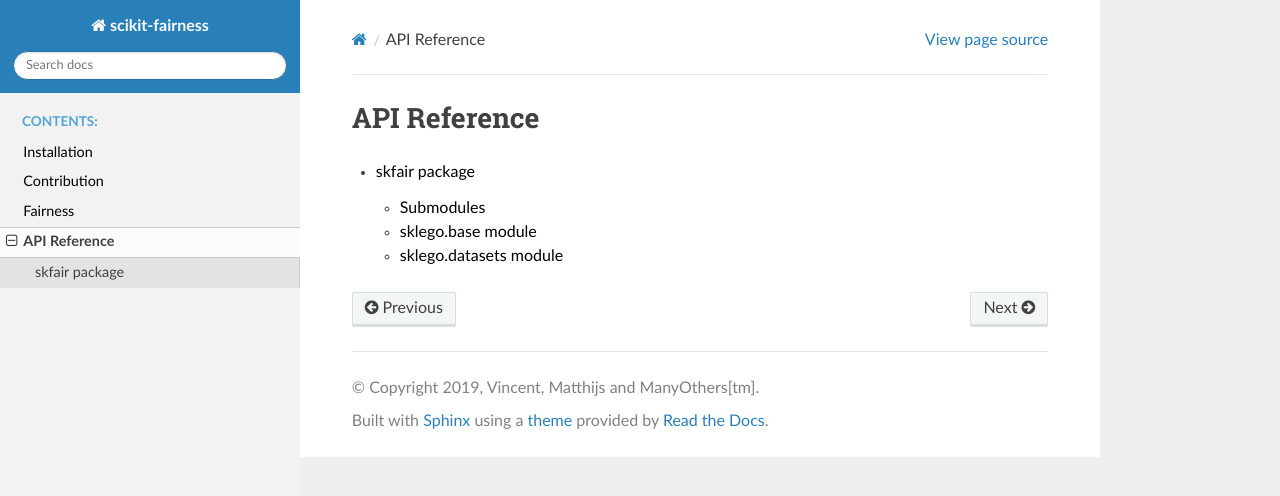
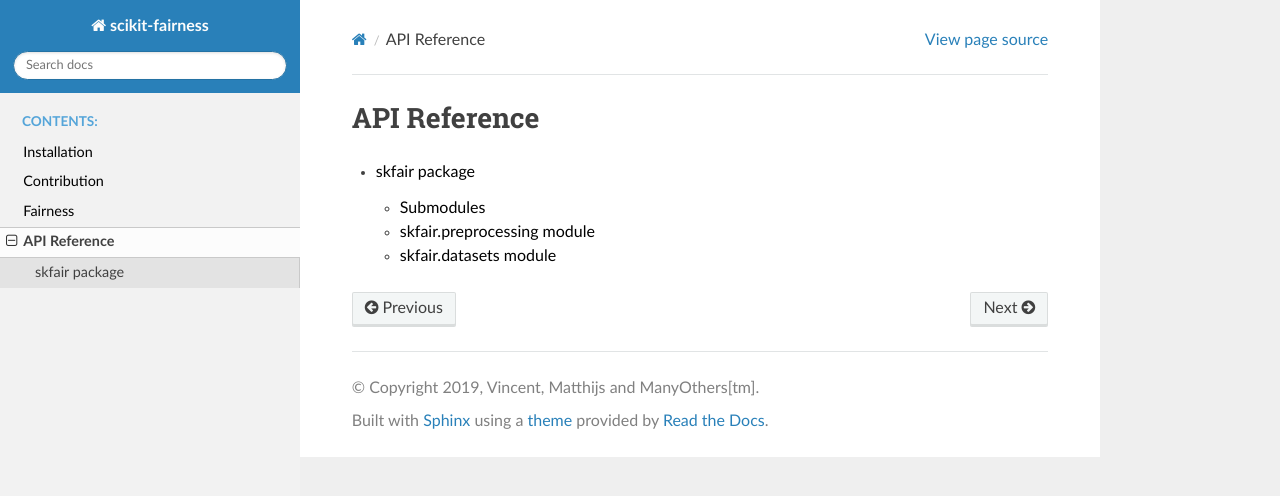
Before and after one commit to koaning/scikit-fairness, a Sphinx documentation site: the page built from doc/api/modules.rst, in a window 1280 px wide. Shown: the top 496 px of the page. Built offline with Sphinx 7.4.7 and the Read the Docs theme 2.0.0, drawn with Linux system fonts in a browser that asks for light colours.

Commit message:
itrenders

```diff
--- a/doc/api/API Reference.rst
+++ b/doc/api/API Reference.rst
@@ -5,7 +5,7 @@ Submodules
 ----------
 
 
-sklego.base module
+skfair.preprocessing module
 ----------------------
 
 .. automodule:: skfair.preprocessing
@@ -13,7 +13,7 @@ sklego.base module
     :undoc-members:
     :show-inheritance:
 
-sklego.datasets module
+skfair.datasets module
 ----------------------
 
 .. automodule:: skfair.datasets
```
